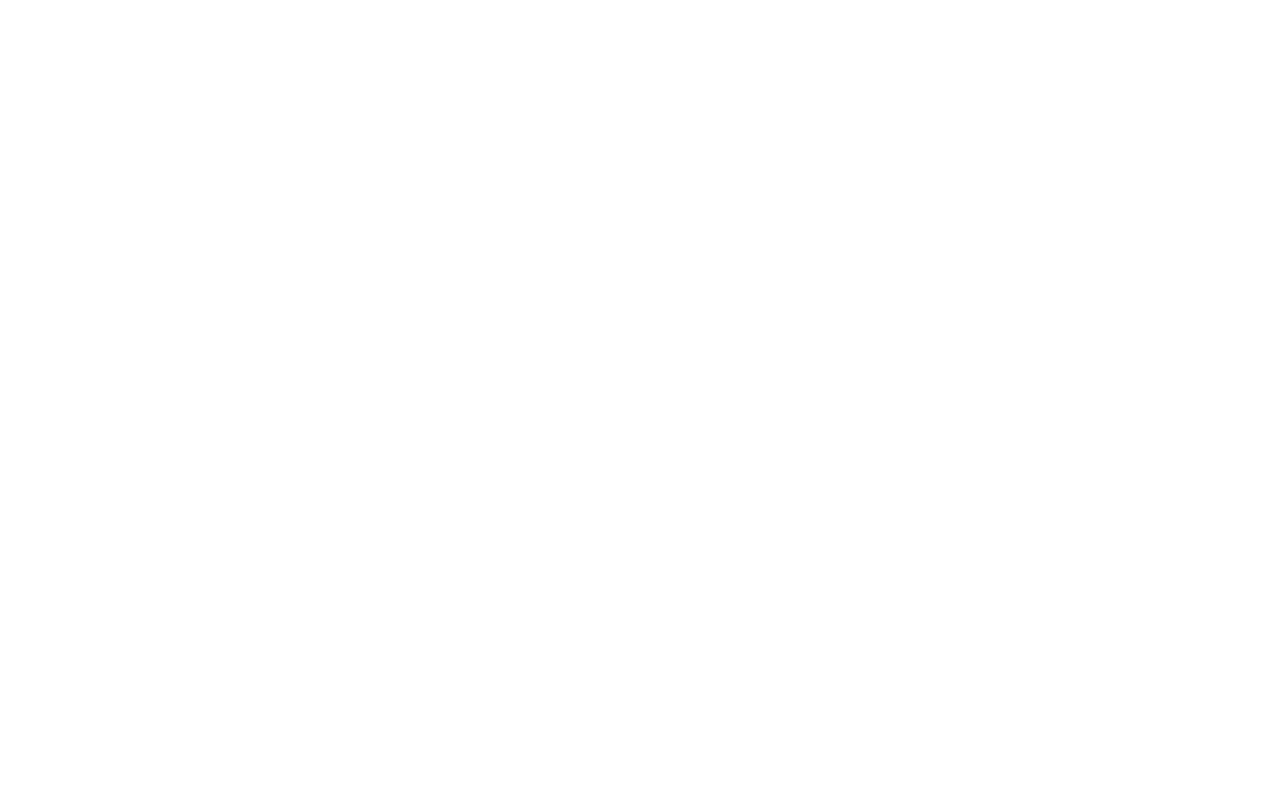
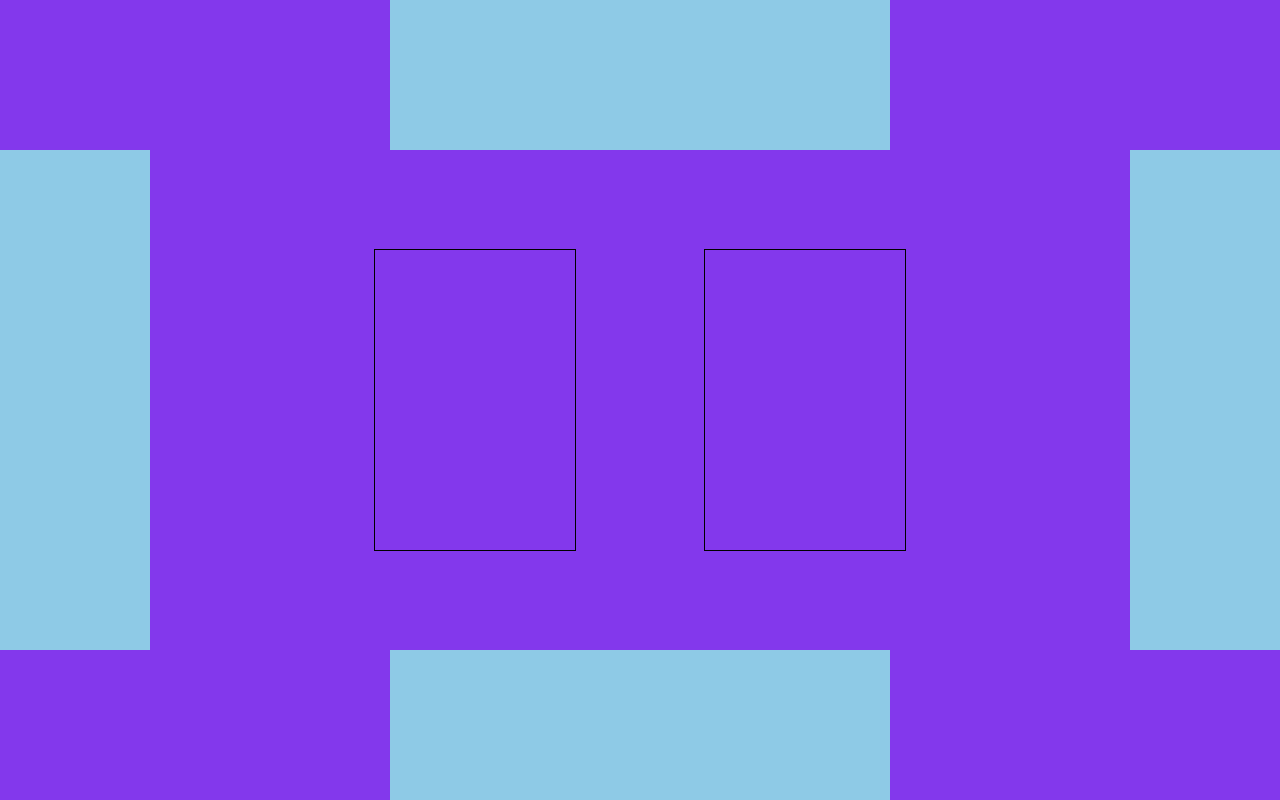
Before and after one commit to rodhenr/Uno-Front-End, a React (Create React App) app: page / in a window 1280 px wide. Built offline with nearby package versions, Linux system fonts and the light colour scheme.

Commit message:
:sparkles: feat: Adicionado novos componentes e styles

```diff
--- a/src/App.tsx
+++ b/src/App.tsx
@@ -1,6 +1,26 @@
+import CardsHorizontal from "./components/CardsHorizontal";
+import CardsPlayed from "./components/CardsPlayed";
+import CardsVertical from "./components/CardsVertical";
+import Deck from "./components/Deck";
+import styles from "./styles/App.module.scss";
+
 function App() {
   return (
-    <div>
+    <div className={styles.container}>
+      <div>
+        <CardsHorizontal />
+      </div>
+      <div className={styles.container_middle}>
+        <CardsVertical />
+        <div className={styles.middle_center}>
+          <Deck />
+          <CardsPlayed />
+        </div>
+        <CardsVertical />
+      </div>
+      <div>
+        <CardsHorizontal />
+      </div>
     </div>
   );
 }
--- /dev/null
+++ b/src/components/CardsHorizontal.tsx
@@ -0,0 +1,7 @@
+import styles from "../styles/CardsHorizontal.module.scss";
+
+function CardsHorizontal() {
+  return <div className={styles.container}></div>;
+}
+
+export default CardsHorizontal;
--- /dev/null
+++ b/src/components/CardsPlayed.tsx
@@ -0,0 +1,7 @@
+import styles from "../styles/CardsPlayed.module.scss";
+
+function CardsPlayed() {
+  return <div className={styles.container}></div>;
+}
+
+export default CardsPlayed;
--- /dev/null
+++ b/src/components/CardsVertical.tsx
@@ -0,0 +1,9 @@
+import styles from "../styles/CardsVertical.module.scss";
+
+function CardsVertical() {
+  return (
+    <div className={styles.container}></div>
+  )
+}
+
+export default CardsVertical
--- /dev/null
+++ b/src/components/Deck.tsx
@@ -0,0 +1,7 @@
+import styles from "../styles/Deck.module.scss";
+
+function Deck() {
+  return <div className={styles.container}></div>;
+}
+
+export default Deck;
--- /dev/null
+++ b/src/styles/App.module.scss
@@ -0,0 +1,23 @@
+$b1: #8338ec;
+
+.container {
+    align-items: center;
+    background-color: $b1;
+    display: flex;
+    flex-direction: column;
+    height: 100vh;
+    justify-content: space-between;
+    width: 100vw;
+}
+
+.container_middle {
+    align-items: center;
+    display: flex;
+    justify-content: space-between;
+    width: 100%;
+}
+
+.middle_center {
+    display: flex;
+    gap: 8rem;
+}
--- /dev/null
+++ b/src/styles/CardsHorizontal.module.scss
@@ -0,0 +1,7 @@
+$b1: #8ecae6;
+
+.container {
+  background-color: $b1;
+  height: 150px;
+  width: 500px;
+}
--- /dev/null
+++ b/src/styles/CardsPlayed.module.scss
@@ -0,0 +1,5 @@
+.container {
+    border: 1px solid black;
+    height: 300px;
+    width: 200px;
+}
--- /dev/null
+++ b/src/styles/CardsVertical.module.scss
@@ -0,0 +1,7 @@
+$b1: #8ecae6;
+
+.container {
+  background-color: $b1;
+  height: 500px;
+  width: 150px;
+}
--- /dev/null
+++ b/src/styles/Deck.module.scss
@@ -0,0 +1,5 @@
+.container {
+    border: 1px solid black;
+    height: 300px;
+    width: 200px;
+}
```
